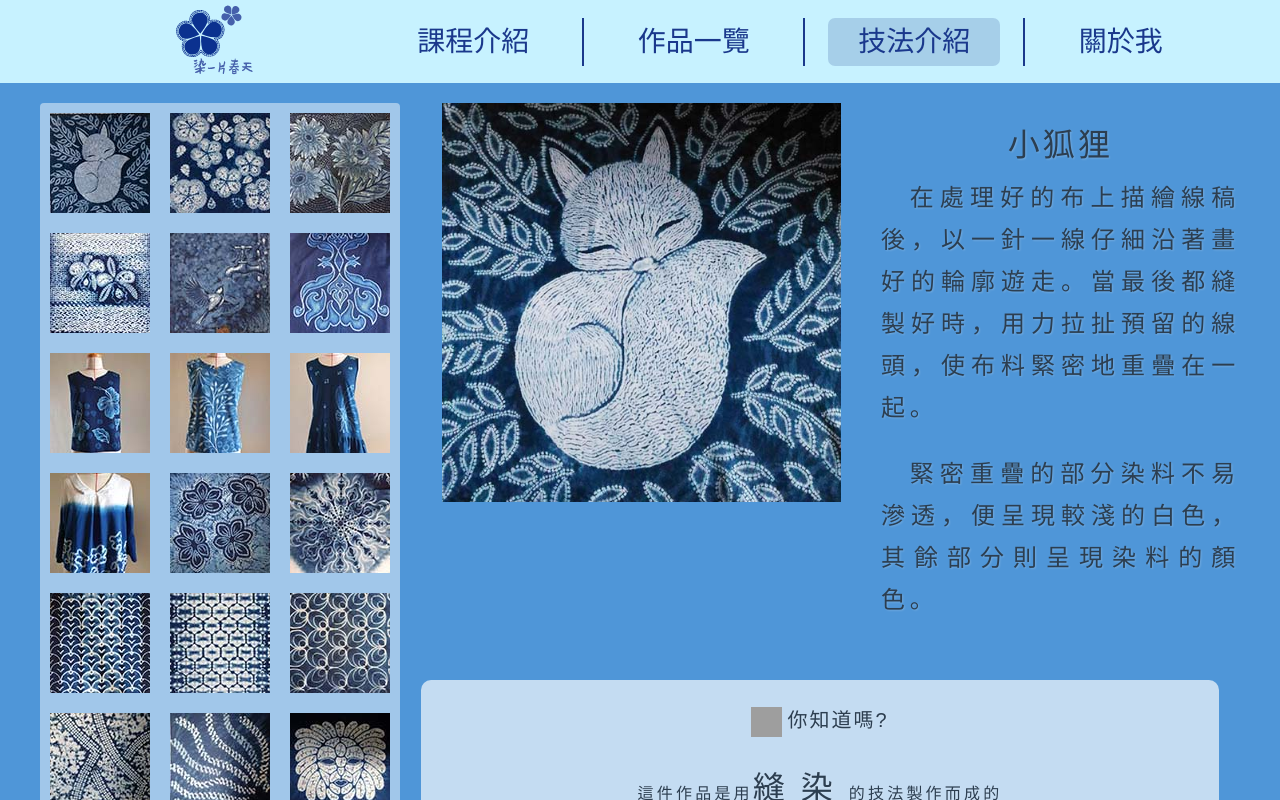
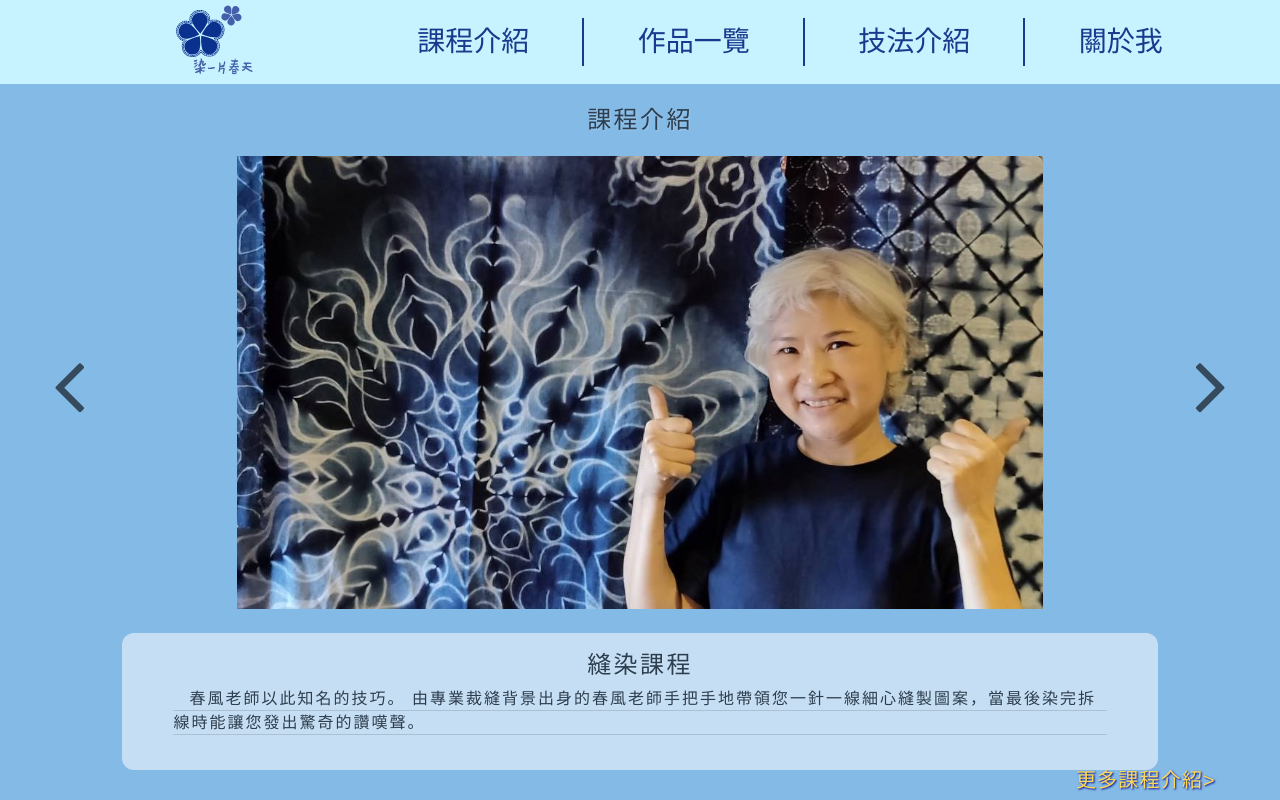
Before and after one commit to ATMJin/parsonal_project_vue, a Vue app: page / in a window 1280 px wide. Shown: the top 800 px of the page. Built offline with nearby package versions, Linux system fonts and the light colour scheme; grey boxes are pictures that could not be loaded.

Commit message:
header連結切換成vue-router

```diff
--- a/src/App.vue
+++ b/src/App.vue
@@ -3,19 +3,19 @@
 // Check out https://vuejs.org/api/sfc-script-setup.html#script-setup
 import WebHeader from "./components/WebHeader.vue";
 import WebFooter from "./components/WebFooter.vue";
-import HomePage from "./HomePage.vue";
-import Course from "./Course.vue";
-import Masterpiece from "./Masterpiece.vue";
-import Skill from "./Skill.vue";
-import AboutMe from "./AboutMe.vue";
+// import HomePage from "./HomePage.vue";
+// import Course from "./Course.vue";
+// import Masterpiece from "./Masterpiece.vue";
+// import Skill from "./Skill.vue";
+// import AboutMe from "./AboutMe.vue";
 </script>
 
 <template>
   <WebHeader></WebHeader>
-
+  <router-view></router-view>
   <!-- <HomePage></HomePage> -->
   <!-- <Course></Course> -->
-  <Masterpiece></Masterpiece>
+  <!-- <Masterpiece></Masterpiece> -->
   <!-- <Skill></Skill> -->
   <!-- <AboutMe></AboutMe> -->
 
--- a/src/Course.vue
+++ b/src/Course.vue
@@ -247,7 +247,7 @@
 <style lang="scss" scoped>
 @import url("https://cdn.jsdelivr.net/npm/bootstrap-icons@1.7.2/font/bootstrap-icons.css");
 
-a[href="course_page.html"] {
+a[href="/Course"] {
   border-radius: 0.25em;
   background-color: #1a388c30;
 }
--- a/src/components/WebHeader.vue
+++ b/src/components/WebHeader.vue
@@ -1,7 +1,7 @@
 <template>
   <header class="top_of_page">
     <div class="cover_logo_and_nav">
-      <a class="link_of_logo" href="front_page.html">
+      <!-- <a class="link_of_logo" href="front_page.html">
         <div class="logo_pic">
           <img
             class="logo"
@@ -10,19 +10,29 @@
             alt="染一片春天Logo"
           />
         </div>
-      </a>
+      </a> -->
+      <router-link to="/">
+        <div class="logo_pic">
+          <img
+            class="logo"
+            width="80"
+            src="../assets/img/logo_s.svg"
+            alt="染一片春天Logo"
+          />
+        </div>
+      </router-link>
       <h1 class="h1">染一片春天藍染教學工作室</h1>
       <nav class="nav">
         <h2 class="nav_h2">導覽列</h2>
         <div class="cover_other_page">
           <ul class="other_page">
-            <li><a href="course_page.html">課程介紹</a></li>
+            <li><router-link to="/Course">課程介紹</router-link></li>
             <div class="plumb_line"></div>
-            <li><a href="masterpiece_page.html">作品一覽</a></li>
+            <li><router-link to="/Masterpiece">作品一覽</router-link></li>
             <div class="plumb_line"></div>
-            <li><a href="skill_page.html">技法介紹</a></li>
+            <li><router-link to="/Skill">技法介紹</router-link></li>
             <div class="plumb_line"></div>
-            <li><a href="about_me.html">關於我</a></li>
+            <li><router-link to="/AboutMe">關於我</router-link></li>
           </ul>
         </div>
       </nav>
--- a/src/router/index.js
+++ b/src/router/index.js
@@ -2,13 +2,17 @@ import {
   createRouter,
   createWebHistory
 } from "vue-router";
-import HomeView from '../App.vue'
+import HomePage from '../HomePage.vue'
+import Course from '../Course.vue'
+import Masterpiece from '../Masterpiece.vue'
+import Skill from '../Skill.vue'
+import AboutMe from '../AboutMe.vue'
 
 const routes = [{
     // 網址路徑
     path: '/',
     name: 'home',
-    component: HomeView,
+    component: HomePage,
     // 宣告meta值
     meta: {
       title: "Home",
@@ -16,18 +20,41 @@ const routes = [{
     }
   },
   {
-    path: '/another',
-    name: 'another',
-    // route level code-splitting
-    // this generates a separate chunk (another.[hash].js) for this route
-    // which is lazy-loaded when the route is visited.
-    component: () => import( /* webpackChunkName: "another" */ '../AboutMe.vue'),
-    // component: () => import("../views/HelloWorld.vue"),
+    path: '/Course',
+    name: 'Course',
+    component: Course,
     meta: {
       title: "Another Page",
       description: "用表格顯示API取得的資料",
     }
-  }
+  },
+  {
+    path: '/Masterpiece',
+    name: 'Masterpiece',
+    component: Masterpiece,
+    meta: {
+      title: "Another Page",
+      description: "用表格顯示API取得的資料",
+    }
+  },
+  {
+    path: '/Skill',
+    name: 'Skill',
+    component: Skill,
+    meta: {
+      title: "Another Page",
+      description: "用表格顯示API取得的資料",
+    }
+  },
+  {
+    path: '/AboutMe',
+    name: 'AboutMe',
+    component: AboutMe,
+    meta: {
+      title: "Another Page",
+      description: "用表格顯示API取得的資料",
+    }
+  },
 ]
 
 const router = createRouter({
```
